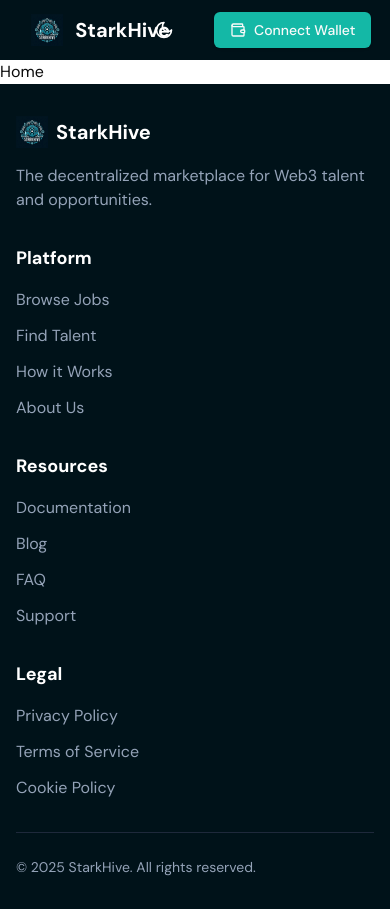
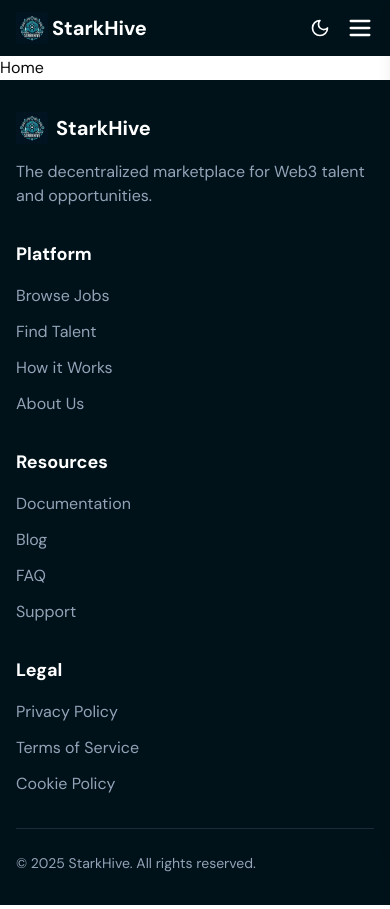
Before and after one commit to StarkHive/starkhive-web, a Next.js app: page / in a window 390 px wide. Built offline with nearby package versions, Linux system fonts and the light colour scheme.

Commit message:
feat: Added a responsive navbar on mobile screem

```diff
--- a/components/Navbar.tsx
+++ b/components/Navbar.tsx
@@ -1,15 +1,17 @@
 "use client";
 
+import { useState } from "react";
 import { usePathname } from "next/navigation";
 import Image from "next/image";
 import Link from "next/link";
-import { Moon, Wallet } from "lucide-react";
+import { Moon, Wallet, Menu, X } from "lucide-react";
 import { Button } from "./ui/button";
 
 const logo = "/assets/images/logo.jpeg";
 
 const Navbar = () => {
   const pathname = usePathname();
+  const [isOpen, setIsOpen] = useState(false);
 
   const navLinks = [
     { label: "Jobs", url: "/Jobs" },
@@ -19,21 +21,24 @@
   ];
 
   return (
-    <nav className="w-full bg-[#001219] flex justify-between items-center py-3 px-[8%]">
-      <Link href="/" >
-       <div className="flex items-center gap-3">
-        <Image src={logo} alt="logo" height={120} width={120} className="h-8 w-8" />
-        <h1 className="text-white text-xl font-semibold">StarkHive</h1>
-      </div></Link>
+    <nav className="w-full bg-[#001219] flex justify-between items-center py-3 px-4 md:px-[8%]">
+      {/* Logo */}
+      <Link href="/">
+        <div className="flex items-center gap-1 md:gap-3">
+          <Image src={logo} alt="logo" height={120} width={120} className="h-8 w-8" />
+          <h1 className="text-white text-xl font-semibold">StarkHive</h1>
+        </div>
+      </Link>
 
-      <div className="flex items-center gap-6">
-        <ul className="hidden lg:flex items-center gap-7">
+      {/* Desktop Navigation */}
+      <div className="hidden lg:flex items-center gap-6">
+        <ul className="flex items-center gap-7">
           {navLinks.map((navLink, index) => (
             <li key={index}>
               <Link
                 href={navLink.url}
                 className={`cursor-pointer text-[#94A3B8] hover:text-white transition-colors text-base ${
-                  pathname === navLink.url ? "text-white font-semibold " : ""
+                  pathname === navLink.url ? "text-white font-semibold" : ""
                 }`}
               >
                 {navLink.label}
@@ -42,14 +47,70 @@
           ))}
         </ul>
 
+        {/* Theme Toggle Button */}
         <button className="text-white mx-4" aria-label="Toggle dark mode">
           <Moon size={20} />
         </button>
 
+        {/* Wallet Button */}
         <Button className="bg-teal-500 hover:bg-white hover:text-teal-500 transition duration-300 ease-in-out flex items-center gap-2">
           <Wallet size={18} />
           Connect Wallet
         </Button>
+      </div>
+
+      {/* Mobile Controls: Menu + Theme Toggle */}
+      <div className="flex items-center gap-4 lg:hidden">
+        {/* Dark Mode Toggle */}
+        <button className="text-white" aria-label="Toggle dark mode">
+          <Moon size={20} />
+        </button>
+
+        {/* Mobile Menu Button */}
+        <button
+          className="text-white"
+          onClick={() => setIsOpen(!isOpen)}
+          aria-label="Toggle menu"
+        >
+          {isOpen ? <X size={28} /> : <Menu size={28} />}
+        </button>
+      </div>
+
+      {/* Sidebar (Right) */}
+      <div
+        className={`fixed top-0 right-0 h-full w-64 bg-[#001219] text-white transform ${
+          isOpen ? "translate-x-0" : "translate-x-full"
+        } transition-transform duration-300 ease-in-out shadow-lg flex flex-col py-6 px-8`}
+      >
+        {/* Close Button */}
+        <button className="text-white self-end mb-6" onClick={() => setIsOpen(false)}>
+          <X size={28} />
+        </button>
+
+        {/* Navigation Links */}
+        <ul className="flex flex-col space-y-4">
+          {navLinks.map((navLink, index) => (
+            <li key={index}>
+              <Link
+                href={navLink.url}
+                className={`text-lg ${
+                  pathname === navLink.url ? "font-semibold text-teal-400" : "text-gray-300"
+                }`}
+                onClick={() => setIsOpen(false)} // Close menu on click
+              >
+                {navLink.label}
+              </Link>
+            </li>
+          ))}
+        </ul>
+
+        {/* Connect Wallet Button */}
+        <div className="mt-8">
+          <Button className="w-full bg-teal-500 hover:bg-white hover:text-teal-500 transition duration-300 ease-in-out flex items-center gap-2">
+            <Wallet size={18} />
+            Connect Wallet
+          </Button>
+        </div>
       </div>
     </nav>
   );
```
